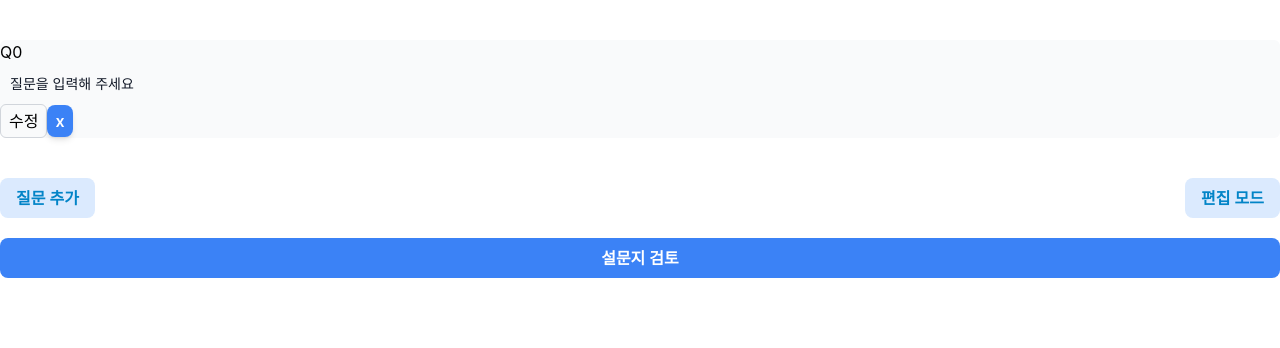
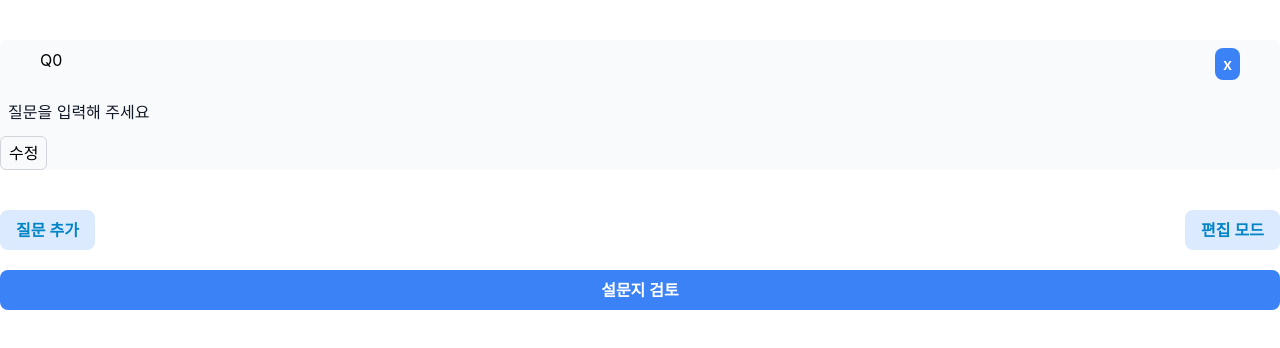
Before and after one commit to SeolyeongBae/surbey, a React (Create React App) app: page /edit in a window 1280 px wide. Both pictures are taken after a click on the button "질문 추가". Shown: the top 348 px of the page. Built offline with nearby package versions, Linux system fonts and the light colour scheme.

Commit message:
Fix : edit Questiondetail/AnswerDetail style :

```diff
--- a/src/components/editAnswerDetail.js
+++ b/src/components/editAnswerDetail.js
@@ -64,7 +64,7 @@ function EditAnswerDetail({ answer, onEdit, questionId, answerId }) {
         </>
       ) : (
         <>
-          <div className="py-5 px-2  bg-gray-50 rounded-md flex px-2">
+          <div className="py-5 bg-gray-50 rounded-md flex px-2">
             {newAnswer}
           </div>
         </>
--- a/src/components/editQuestionDetail.js
+++ b/src/components/editQuestionDetail.js
@@ -44,33 +44,33 @@ function EditQuestionDetail({ question, onEdit, id }) {
   }, [searchInputRef]);
 
   return (
-    <span ref={searchInputRef}>
+    <div ref={searchInputRef} className="my-1 ">
       {editing ? (
         <>
-          <form onSubmit={onSubmit} className="inline-flex flex-shrink-0 px-2">
+          <form onSubmit={onSubmit} className="inline-flex flex-shrink-0 ">
             <input
               type="question"
               placeholder="바꿀 질문을 입력해주세요"
-              className="p-2.5 w-full text-sm text-gray-900 bg-white rounded-lg border border-gray-300 focus:ring-blue-500 focus:border-blue-500 "
+              className="w-full py-2 px-2 text-gray-900 bg-white rounded-lg focus:ring-blue-500 focus:border-blue-500 "
               value={newQuestion}
               required
               onChange={onChange}
             />
             <input
-              className="inline-flex items-center justify-center px-2 py-1 border border-transparent shadow-sm font-medium rounded-md text-white bg-indigo-600 hover:bg-indigo-700 focus:outline-none focus:ring-2 focus:ring-offset-2 focus:ring-indigo-500 sm:mt-0 sm:ml-3 sm:w-auto sm:text-sm"
+              className="items-center mx-1 justify-center px-2 py-1 border border-transparent shadow-sm font-medium rounded-md text-white bg-indigo-600 hover:bg-indigo-700 focus:outline-none focus:ring-2 focus:ring-offset-2 focus:ring-indigo-500 sm:mt-0 sm:ml-3 sm:w-auto sm:text-sm"
               type="submit"
-              value="V"
+              value="save"
             />
           </form>
         </>
       ) : (
         <>
-          <div className="block p-2.5 w-full text-sm text-gray-900 ">
+          <div className="block w-full py-2 px-2 text-gray-900 ">
             {newQuestion}
           </div>
         </>
       )}
-    </span>
+    </div>
   );
 }
 
--- a/src/components/editQuestions.js
+++ b/src/components/editQuestions.js
@@ -12,13 +12,6 @@ const Question = React.memo(function Question({ question, onRemove, index }) {
           수정
         </Link>
       </button>
-
-      <button
-        className="py-1  px-2 font-semibold rounded-lg shadow-md text-white bg-blue-500 hover:bg-blue-700"
-        onClick={() => onRemove(question.id)}
-      >
-        x
-      </button>
     </>
   );
 });
@@ -30,11 +23,19 @@ const QuestionList = React.memo(function QuestionList({
   onEdit,
 }) {
   return (
-    <ul>
+    <>
       {questions &&
         questions.map((question, index) => (
-          <div key={question.id} className=" bg-gray-50  rounded-md my-10">
-            <div> Q{index} </div>
+          <div key={question.id} className="bg-gray-50 rounded-md my-10">
+            <div className="flex mx-10 py-2 flex-row justify-between ">
+              <div> Q{index} </div>
+              <button
+                className="py-1 px-2 font-semibold rounded-lg text-white bg-blue-500 hover:bg-blue-700"
+                onClick={() => onRemove(question.id)}
+              >
+                x
+              </button>
+            </div>
             <EditQuestionDetail
               question={question}
               onEdit={onEdit}
@@ -43,7 +44,7 @@ const QuestionList = React.memo(function QuestionList({
             <Question question={question} index={index} onRemove={onRemove} />
           </div>
         ))}
-    </ul>
+    </>
   );
 });
 
@@ -59,12 +60,11 @@ function EditQuestions({ questions, onCreate, onRemove, onEdit }) {
           질문 추가
         </button>
 
-        <button
-          className="py-2 px-4 font-semibold rounded-lg text-sky-600 bg-blue-100 hover:bg-blue-300"
-          onClick={() => onCreate("질문을 입력해 주세요")}
-        >
-          편집 모드
-        </button>
+        <Link to="detail" state={{ focusIndex: 0 }}>
+          <button className="py-2 px-4 font-semibold rounded-lg text-sky-600 bg-blue-100 hover:bg-blue-300">
+            편집 모드
+          </button>
+        </Link>
       </div>
     </div>
   );
```
